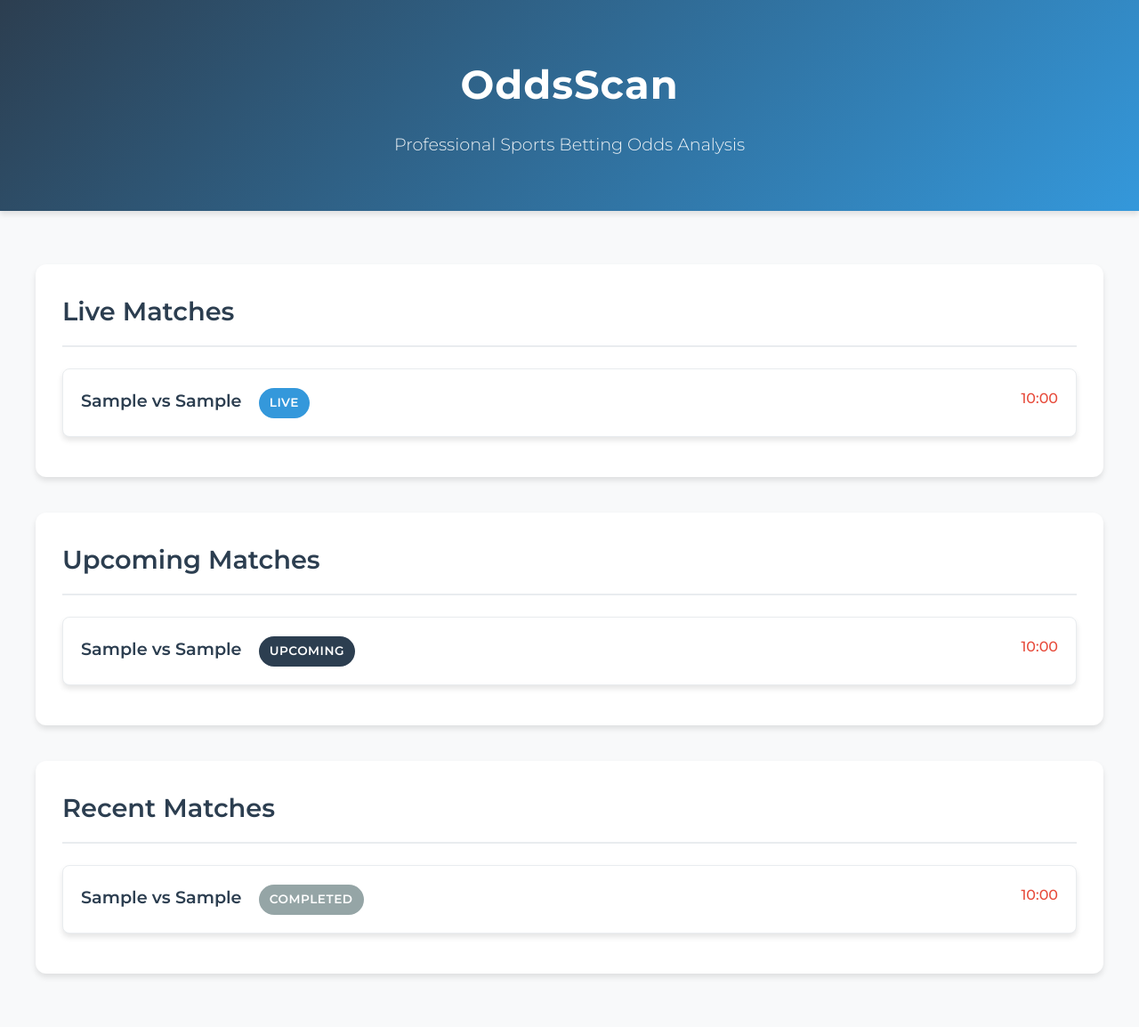
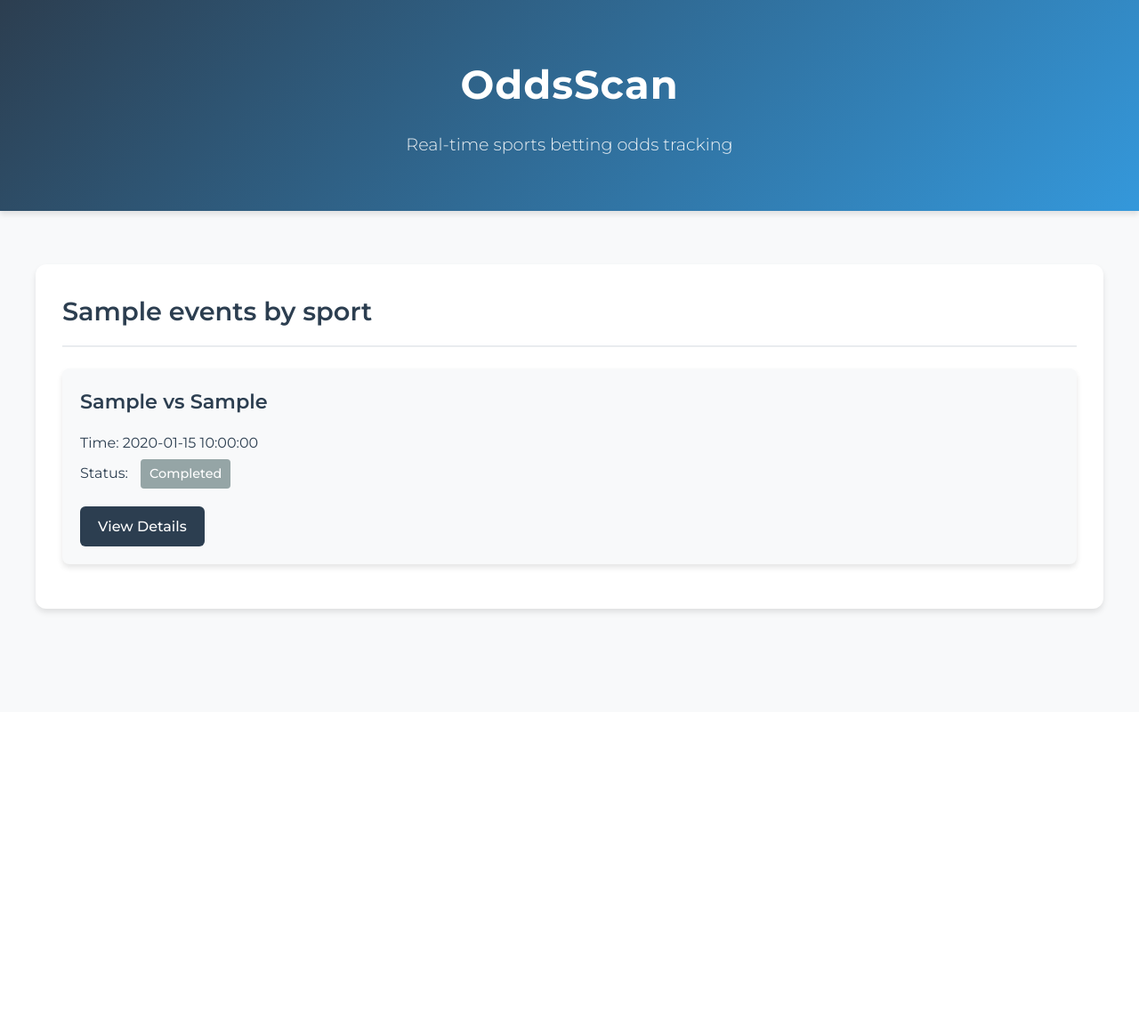
Before and after one commit to guzamaguza/OddsScan, a Flask app: template app/templates/home.html in a window 1280 px wide. Shown: the whole page at 89% size. After the commit the page ends 690 px from the top, so only its background shows below. Run offline with Flask 3, Linux system fonts and the light colour scheme; tables that the repository leaves empty hold one stand-in row (values such as "Sample post"); the template is opened without the code that fills it: values that come from a table or form of the project are taken from there, most other values are stand-ins (such as "Sample title", 1, 10 or a date in 2020); parts of the project's set-up code (start-up, migrations or seed data) failed here and were passed over.

Commit message:
Update home.html

```diff
--- a/app/templates/home.html
+++ b/app/templates/home.html
@@ -1,7 +1,8 @@
 <!DOCTYPE html>
 <html>
 <head>
-    <title>OddsScan - Sports Betting Odds Tracker</title>
+    <title>OddsScan - Sports Betting Odds</title>
+    <link href="https://fonts.googleapis.com/css2?family=Montserrat:wght@300;400;500;600;700&display=swap" rel="stylesheet">
     <style>
         :root {
             --primary-color: #2c3e50;
@@ -53,20 +54,15 @@
             font-weight: 300;
         }
 
-        .section {
+        .sport-section {
+            margin-bottom: 40px;
             background-color: white;
             border-radius: 12px;
             padding: 30px;
-            margin-bottom: 40px;
             box-shadow: var(--card-shadow);
-            transition: transform 0.3s ease;
         }
 
-        .section:hover {
-            transform: translateY(-5px);
-        }
-
-        .section h2 {
+        .sport-section h2 {
             color: var(--primary-color);
             margin-top: 0;
             padding-bottom: 15px;
@@ -75,79 +71,69 @@
             font-weight: 600;
         }
 
-        .event-list {
-            list-style: none;
-            padding: 0;
-            margin: 0;
+        .event-card {
+            margin-bottom: 20px;
+            padding: 20px;
+            background-color: var(--background-color);
+            border-radius: 8px;
+            box-shadow: var(--card-shadow);
+            transition: transform 0.3s ease;
         }
 
-        .event-item {
-            padding: 20px;
-            margin-bottom: 15px;
-            background-color: white;
-            border-radius: 8px;
-            box-shadow: var(--card-shadow);
-            transition: all 0.3s ease;
-            border: 1px solid var(--border-color);
+        .event-card:hover {
+            transform: translateY(-5px);
         }
 
-        .event-item:hover {
-            transform: translateY(-3px);
-            box-shadow: 0 6px 12px rgba(0,0,0,0.15);
-            border-color: var(--secondary-color);
-        }
-
-        .event-item a {
-            text-decoration: none;
-            color: var(--text-color);
-            display: block;
-        }
-
-        .event-item strong {
+        .event-card h3 {
             color: var(--primary-color);
-            font-size: 1.2em;
+            margin: 0 0 15px;
+            font-size: 1.4em;
             font-weight: 600;
         }
 
-        .event-item em {
-            color: var(--accent-color);
-            font-style: normal;
-            float: right;
+        .event-card p {
+            margin: 5px 0;
+            color: var(--text-color);
+        }
+
+        .event-link {
+            display: inline-block;
+            margin-top: 15px;
+            padding: 10px 20px;
+            background-color: var(--primary-color);
+            color: white;
+            text-decoration: none;
+            border-radius: 6px;
             font-weight: 500;
+            transition: background-color 0.3s ease;
+        }
+
+        .event-link:hover {
+            background-color: var(--secondary-color);
         }
 
         .status-badge {
             display: inline-block;
-            padding: 6px 12px;
-            border-radius: 20px;
-            font-size: 0.85em;
-            font-weight: 600;
-            margin-left: 15px;
-            text-transform: uppercase;
-            letter-spacing: 0.5px;
+            padding: 5px 10px;
+            border-radius: 4px;
+            font-size: 0.9em;
+            font-weight: 500;
+            margin-left: 10px;
+        }
+
+        .status-upcoming {
+            background-color: #3498db;
+            color: white;
         }
 
         .status-ongoing {
-            background-color: var(--secondary-color);
-            color: white;
-        }
-
-        .status-upcoming {
-            background-color: var(--primary-color);
+            background-color: #2ecc71;
             color: white;
         }
 
         .status-past {
             background-color: #95a5a6;
             color: white;
-        }
-
-        .empty-message {
-            text-align: center;
-            padding: 30px;
-            color: #7f8c8d;
-            font-style: italic;
-            font-size: 1.1em;
         }
 
         @media (max-width: 768px) {
@@ -163,88 +149,42 @@
                 font-size: 2.2em;
             }
 
-            .section {
-                padding: 20px;
-            }
-
-            .event-item {
-                padding: 15px;
-            }
-
-            .event-item em {
-                float: none;
-                display: block;
-                margin-top: 8px;
+            .sport-section h2 {
+                font-size: 1.6em;
             }
         }
     </style>
-    <link href="https://fonts.googleapis.com/css2?family=Montserrat:wght@300;400;500;600;700&display=swap" rel="stylesheet">
 </head>
 <body>
     <div class="header">
         <div class="container">
             <h1>OddsScan</h1>
-            <p>Professional Sports Betting Odds Analysis</p>
+            <p>Real-time sports betting odds tracking</p>
         </div>
     </div>
 
     <div class="container">
-        <div class="section">
-            <h2>Live Matches</h2>
-            {% if ongoing_events %}
-                <ul class="event-list">
-                    {% for event in ongoing_events %}
-                        <li class="event-item">
-                            <a href="{{ url_for('main.match_details', uuid=event.uuid) }}">
-                                <strong>{{ event.home_team }} vs {{ event.away_team }}</strong>
-                                <span class="status-badge status-ongoing">Live</span>
-                                <em>{{ event.commence_time.strftime('%H:%M') }}</em>
-                            </a>
-                        </li>
-                    {% endfor %}
-                </ul>
-            {% else %}
-                <p class="empty-message">No live matches at the moment</p>
-            {% endif %}
+        {% for sport_title, events in events_by_sport.items() %}
+        <div class="sport-section">
+            <h2>{{ sport_title }}</h2>
+            {% for event in events %}
+            <div class="event-card">
+                <h3>{{ event.home_team }} vs {{ event.away_team }}</h3>
+                <p>Time: {{ event.commence_time.strftime('%Y-%m-%d %H:%M:%S') }}</p>
+                <p>Status:
+                    {% if event.commence_time > now %}
+                    <span class="status-badge status-upcoming">Upcoming</span>
+                    {% elif event.commence_time > (now - timedelta(hours=2)) %}
+                    <span class="status-badge status-ongoing">In Progress</span>
+                    {% else %}
+                    <span class="status-badge status-past">Completed</span>
+                    {% endif %}
+                </p>
+                <a href="{{ url_for('main.match_details', uuid=event.uuid) }}" class="event-link">View Details</a>
+            </div>
+            {% endfor %}
         </div>
-
-        <div class="section">
-            <h2>Upcoming Matches</h2>
-            {% if upcoming_events %}
-                <ul class="event-list">
-                    {% for event in upcoming_events %}
-                        <li class="event-item">
-                            <a href="{{ url_for('main.match_details', uuid=event.uuid) }}">
-                                <strong>{{ event.home_team }} vs {{ event.away_team }}</strong>
-                                <span class="status-badge status-upcoming">Upcoming</span>
-                                <em>{{ event.commence_time.strftime('%H:%M') }}</em>
-                            </a>
-                        </li>
-                    {% endfor %}
-                </ul>
-            {% else %}
-                <p class="empty-message">No upcoming matches scheduled</p>
-            {% endif %}
-        </div>
-
-        <div class="section">
-            <h2>Recent Matches</h2>
-            {% if past_events %}
-                <ul class="event-list">
-                    {% for event in past_events %}
-                        <li class="event-item">
-                            <a href="{{ url_for('main.match_details', uuid=event.uuid) }}">
-                                <strong>{{ event.home_team }} vs {{ event.away_team }}</strong>
-                                <span class="status-badge status-past">Completed</span>
-                                <em>{{ event.commence_time.strftime('%H:%M') }}</em>
-                            </a>
-                        </li>
-                    {% endfor %}
-                </ul>
-            {% else %}
-                <p class="empty-message">No recent matches available</p>
-            {% endif %}
-        </div>
+        {% endfor %}
     </div>
 </body>
 </html>
```
